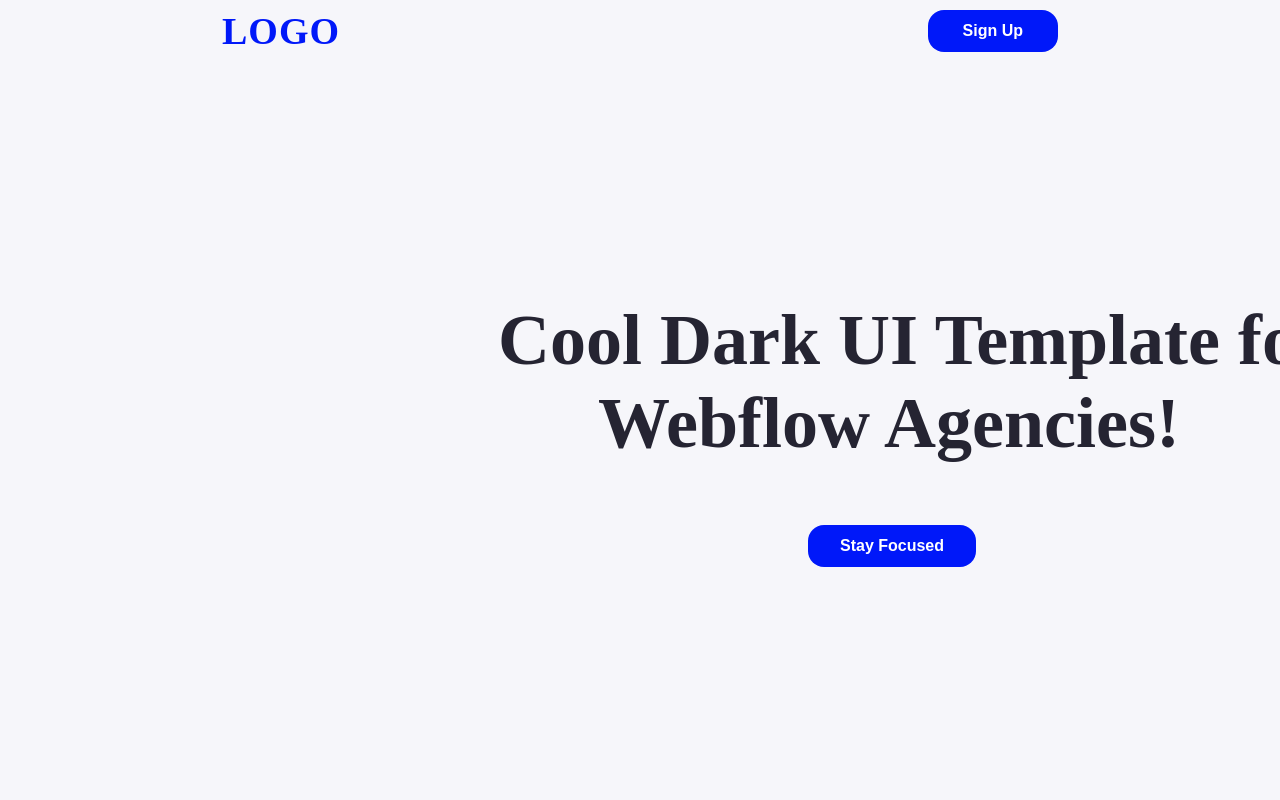
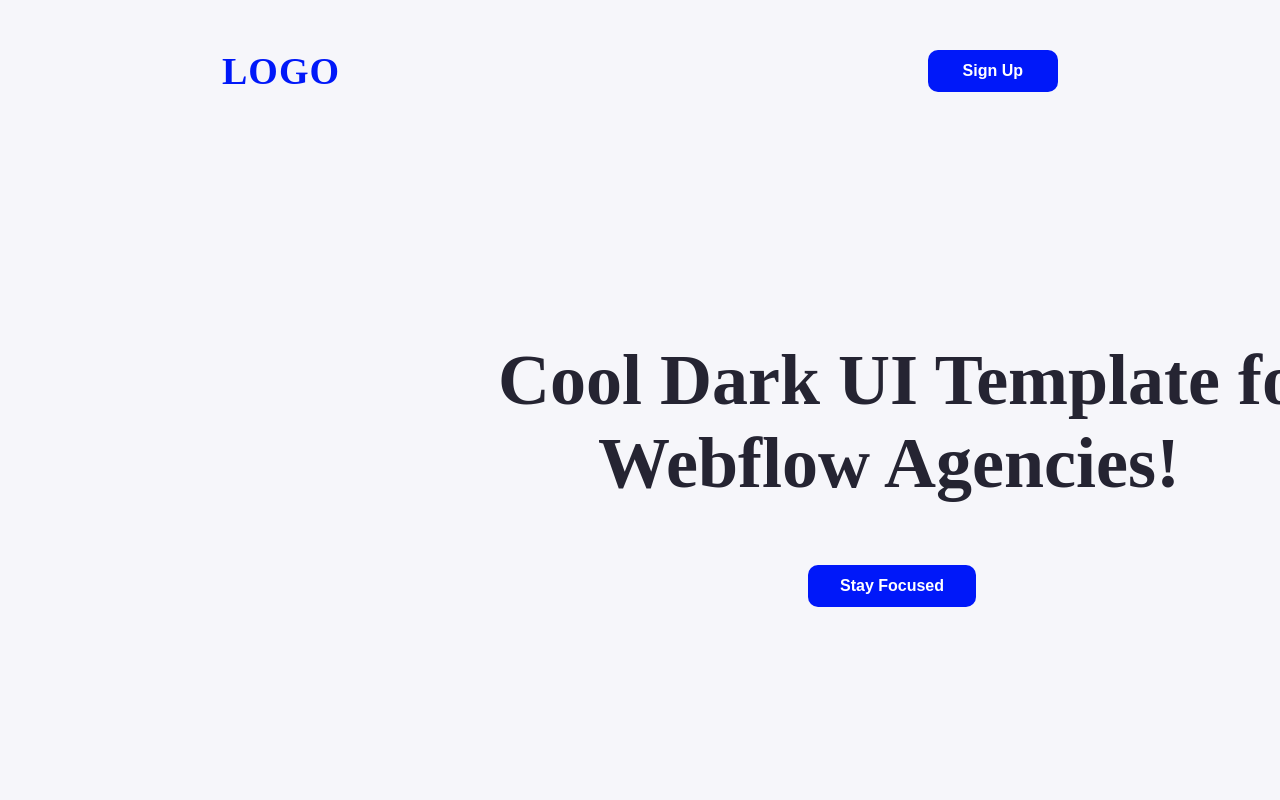
Before and after one commit to Nurmohammed-ux/assignment-1-repo, a plain HTML site: page index.html in a window 1280 px wide. Shown: the top 800 px of the page. Drawn offline with Linux system fonts and the light colour scheme.

Commit message:
added some new change

```diff
--- a/style.css
+++ b/style.css
@@ -15,6 +15,7 @@ body {
 .navbar {
     position: sticky;
     z-index: 1000;
+    margin-top: 80px;
 }
 
 .nav-container {
@@ -60,7 +61,7 @@ body {
     font-size: 16px;
     color: white;
     border: none;
-    border-radius: 16px;
+    border-radius: 10px;
     cursor: pointer;
 }
 
```
